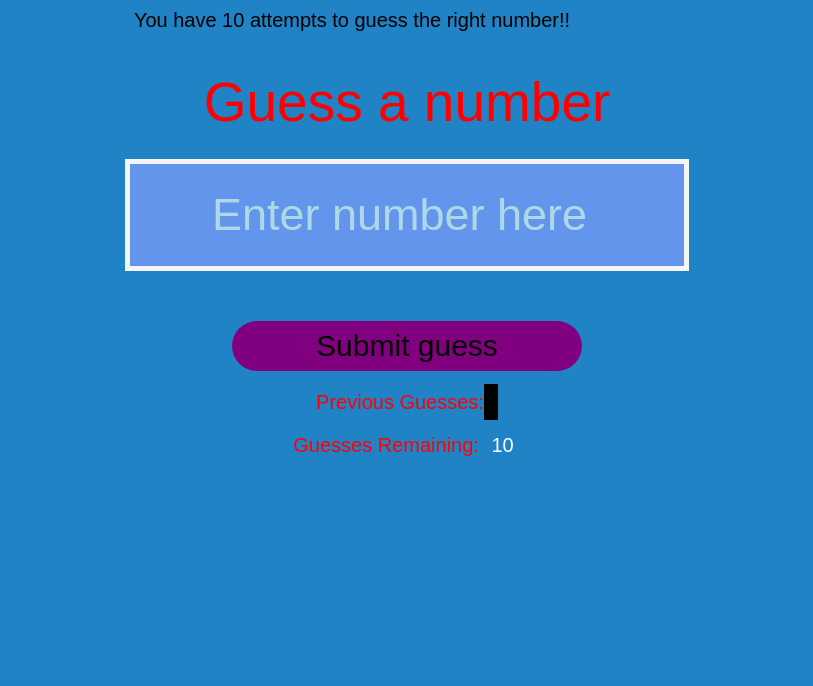
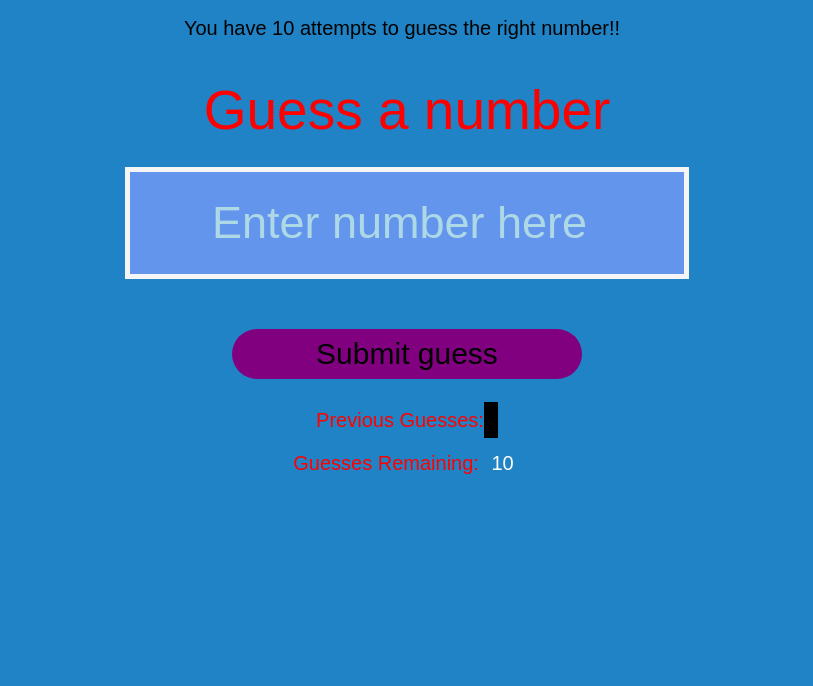
Before and after one commit to manucbhat/Guess-the-number-Game, a plain HTML site: page index.html in a window 1280 px wide. Shown: the part 114-800 px from the top of the page, without its empty margins (288-1101 px from the left). Drawn offline with Linux system fonts and the light colour scheme.

Commit message:
changed some style

```diff
--- a/styles.css
+++ b/styles.css
@@ -1,12 +1,15 @@
 html {
     font-family: sans-serif;
+    display: flex;
+    align-items: center;
+    justify-content: center;
 }
 
 body {
     width: 50%;
     max-width: 750px;
     min-width: 480px;
-    margin: 0 auto;
+
     background-color: rgb(32, 131, 197);
 
 }
@@ -67,6 +70,7 @@ button {
 
 .guesses {
     background-color:black;
+
 }
 
 #wrapper {
@@ -82,13 +86,20 @@ h1 {
     color: #fff;
     text-align: center;
     width: 750px;
+
 }
 
 p {
     font-size: 20px;
     text-align: center;
+    margin: 0 0 20px 100px;
 }
+
 ::placeholder{
     color: lightblue;
     font-weight: 10;
 }
+.resultParas{
+    margin-left: -100px;
+    margin-top: 30px;
+}
```
